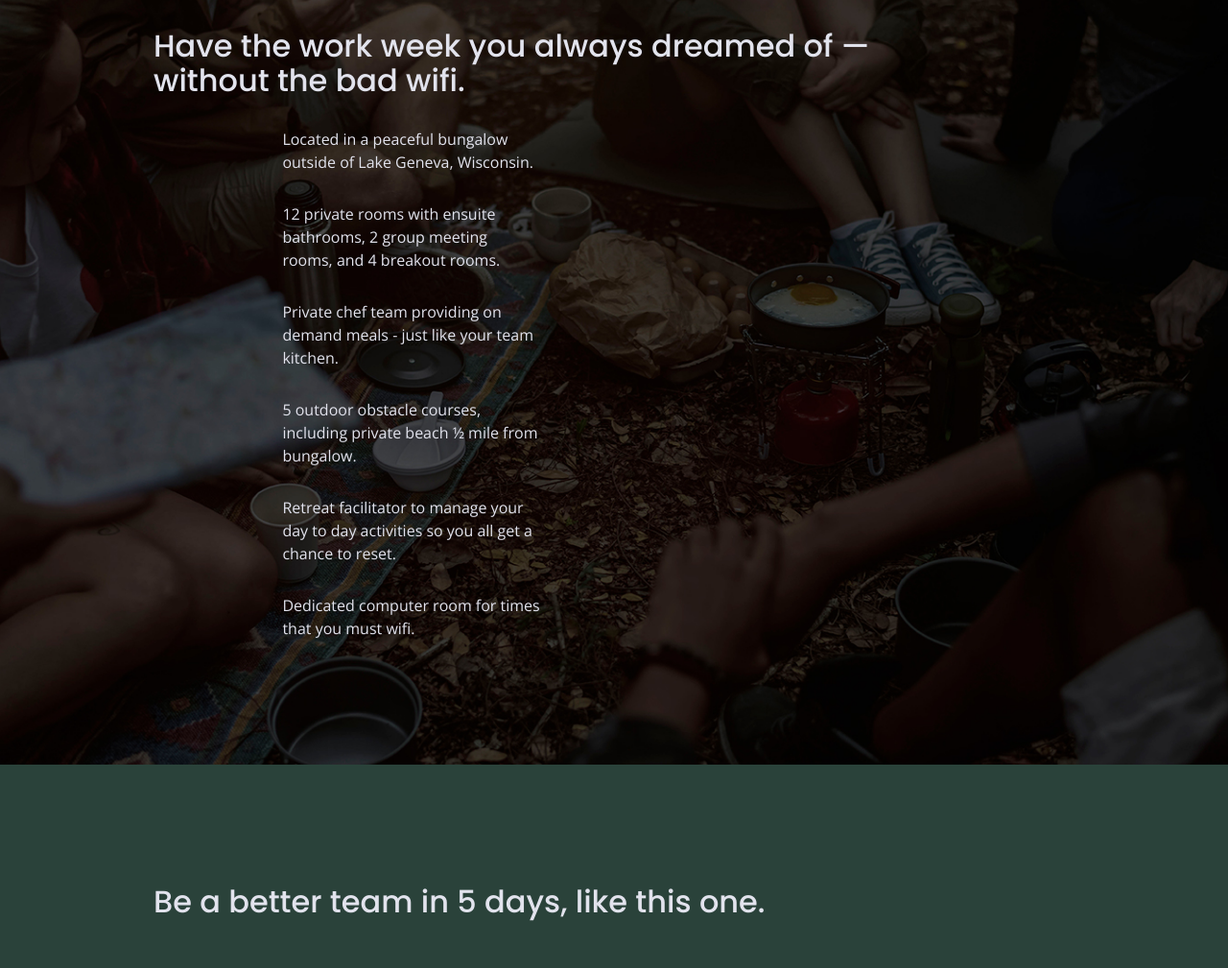
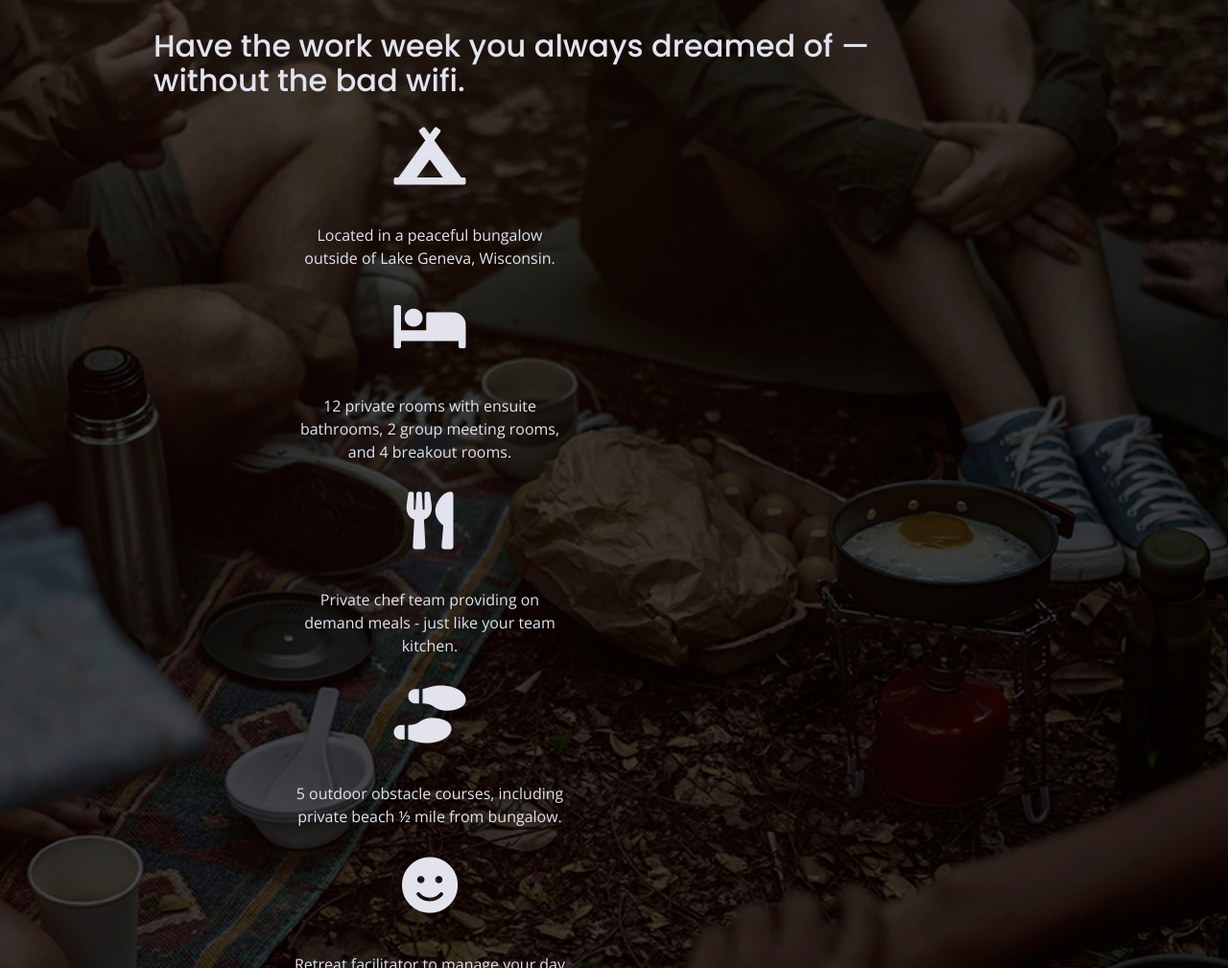
Before and after one commit to Umudouma/unplugged-retreat-responsive, a website built with Parcel: page index.html in a window 1280 px wide. Shown: the part 1080-2089 px from the top of the page at 96% size. Built offline with nearby package versions, Linux system fonts and the light colour scheme.

Commit message:
Add icons with Font Awesome

```diff
--- a/css/main.css
+++ b/css/main.css
@@ -333,19 +333,30 @@ aside h3{
    background-size: cover;
 }
 
+
 .features h2 {
   margin-bottom: 60px;
   color: #e2e3ed;
 }
 
-.features p{
+.features i {
+	font-size: 3.75em;
+  margin-bottom: 40px;
+}
+
+/*.features p{
   margin:0;
   color:#e2e3ed;
   display: flex;
   justify-content: center;
   flex-flow: row wrap;
+}*/
+
+.features p {
+  text-align: center;
+  margin: 0;
+  color:#e2e3ed;
 }
-
 
 .features features-item{
    display: flex;
@@ -355,9 +366,10 @@ aside h3{
 }
 
 .features article{
-  width: 56%;
-  margin:30px 0;
+  width: 60%;
+  margin-top:30px;
 }
+
 /* Reviews */
 .reviews {
    display: flex;
@@ -365,7 +377,6 @@ aside h3{
    flex-flow: row wrap;
    background-color: #2a423a;
    color: #e2e3ed;
-
 }
 .reviews h2{
   font-weight: lighter;
@@ -620,6 +631,7 @@ aside h3{
   .features .features-item-description {
     width: 50%;
   }
+
 
 /* Reviews */
   .reviews article {
--- a/index.html
+++ b/index.html
@@ -18,6 +18,9 @@
 
   <link rel="stylesheet" href="css/normalize.css">
   <link rel="stylesheet" href="css/main.css">
+
+  <!-- FontAwesome CDN version 5.5 -->
+  <link rel="stylesheet" href="https://use.fontawesome.com/releases/v5.5.0/css/all.css" integrity="sha384-B4dIYHKNBt8Bc12p+WXckhzcICo0wtJAoU8YZTY5qE0Id1GSseTk6S+L3BlXeVIU" crossorigin="anonymous">
 
   <!-- Google Fonts -->
   <link href="https://fonts.googleapis.com/css?family=Open+Sans:400,700|Poppins:500,700" rel="stylesheet">
@@ -69,6 +72,7 @@
           <div class="features-items">
             <article>
               <p class="fontawesome-icon">
+                <i class="fas fa-campground"></i>
               </p>
               <p class="features-item-description">
                 Located in a peaceful bungalow outside of Lake Geneva, Wisconsin.
@@ -76,6 +80,7 @@
             </article>
             <article>
               <p class="fontawesome-icon">
+                <i class="fas fa-bed"></i>
               </p>
               <p class="features-item-description">
                 12 private rooms with ensuite bathrooms, 2 group meeting rooms, and 4 breakout rooms.
@@ -83,6 +88,7 @@
             </article>
             <article>
               <p class="fontawesome-icon">
+                <i class="fas fa-utensils"></i>
               </p>
               <p class="features-item-description">
                 Private chef team providing on demand meals - just like your team kitchen.
@@ -90,6 +96,7 @@
             </article>
             <article>
               <p class="fontawesome-icon">
+                <i class="fas fa-shoe-prints"></i>
               </p>
               <p class="features-item-description">
                 5 outdoor obstacle courses, including private beach ½ mile from bungalow.
@@ -97,6 +104,7 @@
             </article>
             <article>
               <p class="fontawesome-icon">
+                <i class="fas fa-smile"></i>
               </p>
               <p class="features-item-description">
                 Retreat facilitator to manage your day to day activities so you all get a chance to reset.
@@ -104,6 +112,7 @@
             </article>
             <article>
               <p class="fontawesome-icon">
+                <i class="fas fa-wifi"></i>
               </p>
               <p class="features-item-description">
                 Dedicated computer room for times that you must wifi.
```
Also changed, not shown: about/index.html (+3 -0 lines), faq/index.html (+3 -0 lines), 1 other file.
